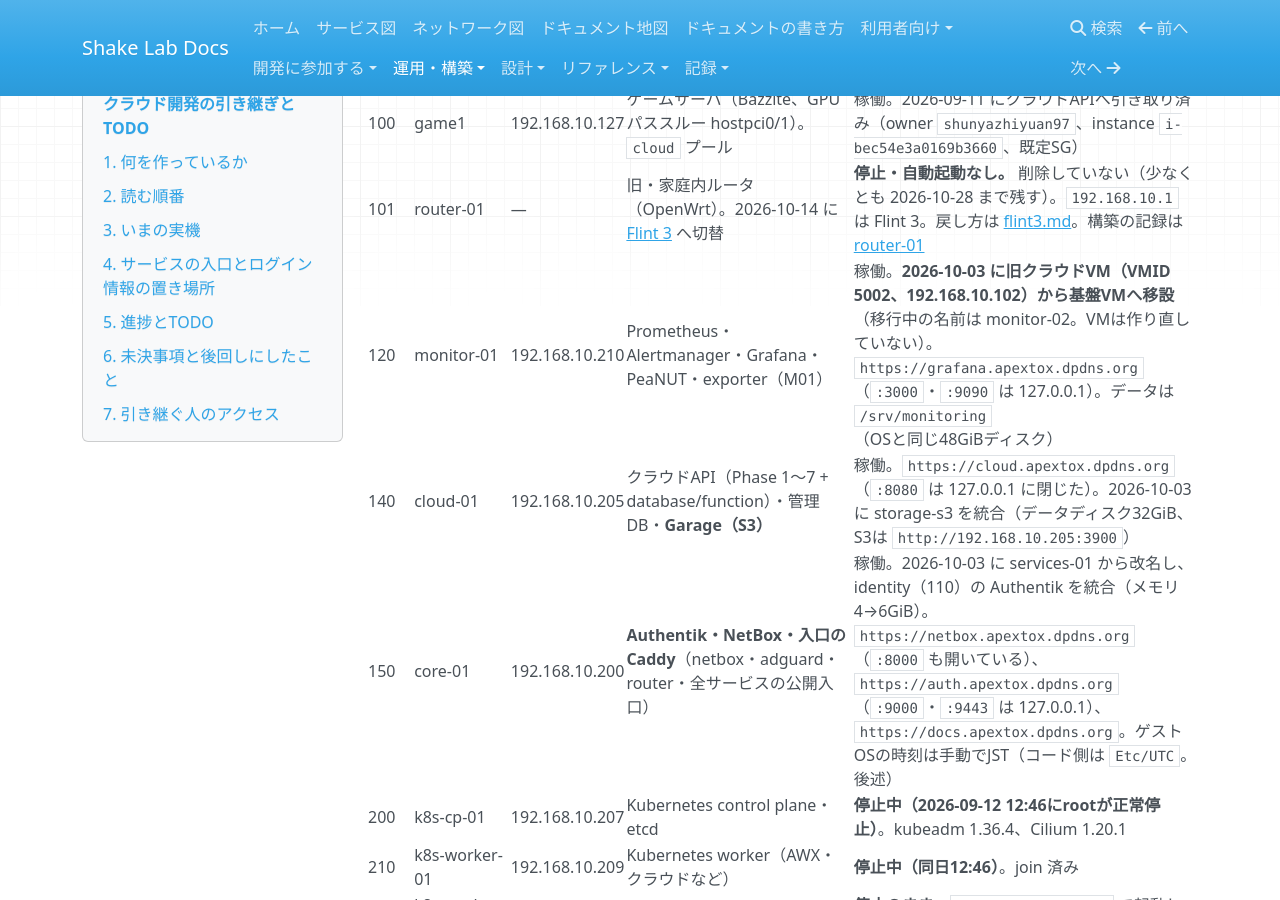
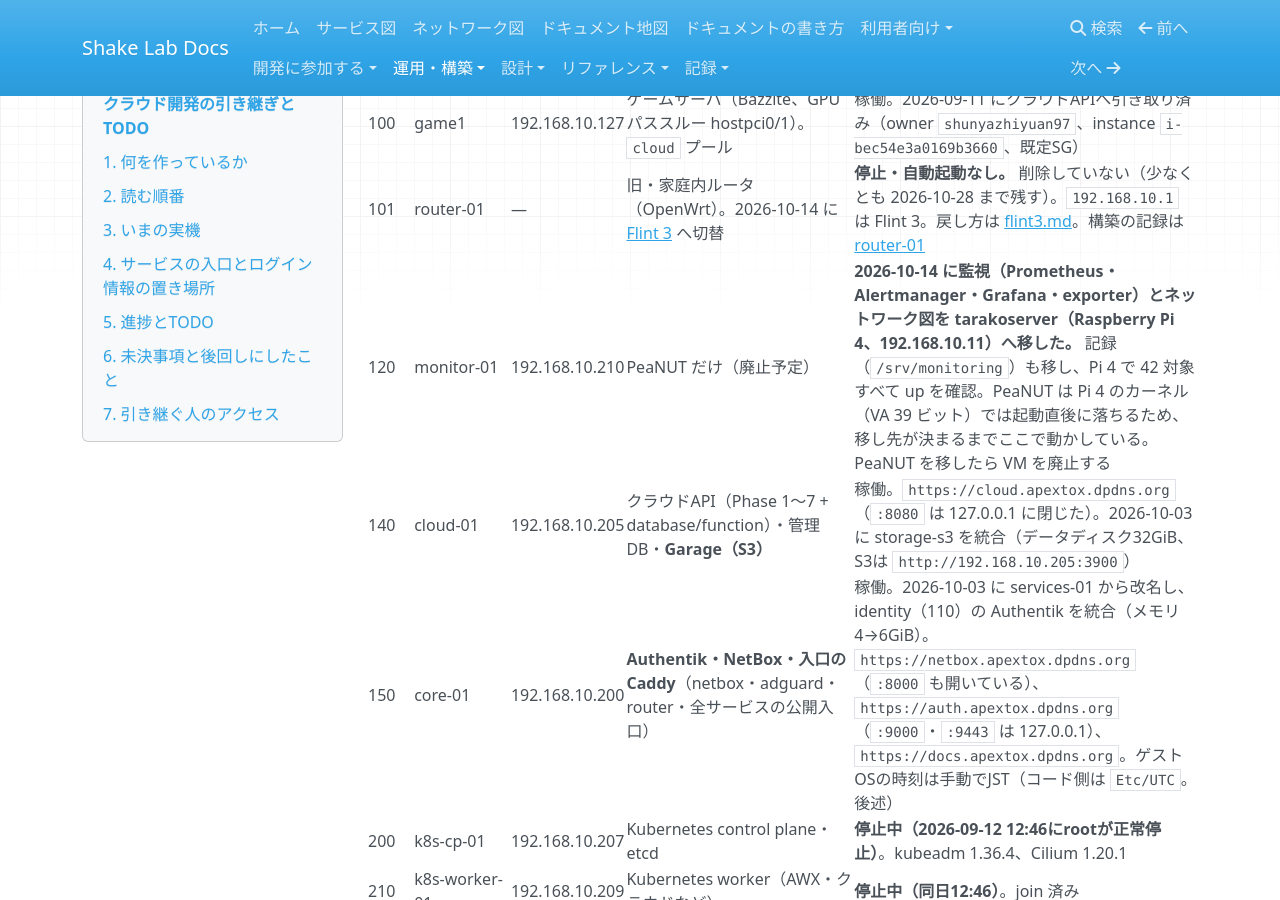
Before and after one commit to rurutheGeek/shake-cloud, an MkDocs documentation site: the page built from docs/operations/handover.md, in a window 1280 px wide and 900 px high, scrolled down 2398 px. Built offline with MkDocs 1.6.1, drawn with Linux system fonts in a browser that asks for light colours; nearby versions of some CDN libraries; a script that is not in the unit is left out.

Commit message:
feat(monitoring): 監視とネットワーク図を tarakoserver へ移し、PeaNUT だけ monitor-01 に残す
Co-Authored-By: Claude Opus 5.5 <noreply@anthropic.com>

```diff
--- a/docs/assets/js/service-map-data.js
+++ b/docs/assets/js/service-map-data.js
@@ -249,7 +249,21 @@ window.SERVICE_MAP = {
      "sso": true,
      "upstream": "127.0.0.1:8096",
      "url": "https://netmap.apextox.dpdns.org/"
-    },
+    }
+   ]
+  },
+  {
+   "address": "192.168.10.210",
+   "docs": [
+    {
+     "path": "operations/power/",
+     "title": "電源と UPS"
+    }
+   ],
+   "kind": "base",
+   "name": "monitor-01",
+   "role": "PeaNUT（廃止予定。移し先が決まるまで）",
+   "services": [
     {
      "description": "UPSのREST。HomarrのUPSウィジェット用",
      "docs": [
@@ -261,7 +275,7 @@ window.SERVICE_MAP = {
      "name": "PeaNUT",
      "route": [
       "core-01",
-      "tarakoserver"
+      "monitor-01"
      ],
      "sso": false,
      "upstream": "127.0.0.1:8080",
--- a/docs/operations/handover.md
+++ b/docs/operations/handover.md
@@ -52,7 +52,7 @@ Proxmox ホストは `apextox`（`https://192.168.10.10:8006`、PVE 9.2.2）で
 | --- | --- | --- | --- | --- |
 | 100 | game1 | 192.168.10.127 | ゲームサーバ（Bazzite、GPUパススルー hostpci0/1）。`cloud` プール | 稼働。2026-09-11 にクラウドAPIへ引き取り済み（owner `shunyazhiyuan97`、instance `i-bec54e3a0169b3660`、既定SG） |
 | 101 | router-01 | — | 旧・家庭内ルータ（OpenWrt）。2026-10-14 に [Flint 3](flint3.md) へ切替 | **停止・自動起動なし。** 削除していない（少なくとも 2026-10-28 まで残す）。`192.168.10.1` は Flint 3。戻し方は [flint3.md](flint3.md)。構築の記録は [router-01](router.md) |
-| 120 | monitor-01 | 192.168.10.210 | Prometheus・Alertmanager・Grafana・PeaNUT・exporter（M01） | 稼働。**2026-10-03 に旧クラウドVM（VMID 5002、192.168.10.102）から基盤VMへ移設**（移行中の名前は monitor-02。VMは作り直していない）。`https://grafana.apextox.dpdns.org`（`:3000`・`:9090` は 127.0.0.1）。データは `/srv/monitoring`（OSと同じ48GiBディスク） |
+| 120 | monitor-01 | 192.168.10.210 | PeaNUT だけ（廃止予定） | **2026-10-14 に監視（Prometheus・Alertmanager・Grafana・exporter）とネットワーク図を tarakoserver（Raspberry Pi 4、192.168.10.11）へ移した。** 記録（`/srv/monitoring`）も移し、Pi 4 で 42 対象すべて up を確認。PeaNUT は Pi 4 のカーネル（VA 39 ビット）では起動直後に落ちるため、移し先が決まるまでここで動かしている。PeaNUT を移したら VM を廃止する |
 | 140 | cloud-01 | 192.168.10.205 | クラウドAPI（Phase 1〜7 + database/function）・管理DB・**Garage（S3）** | 稼働。`https://cloud.apextox.dpdns.org`（`:8080` は 127.0.0.1 に閉じた）。2026-10-03 に storage-s3 を統合（データディスク32GiB、S3は `http://192.168.10.205:3900`） |
 | 150 | core-01 | 192.168.10.200 | **Authentik・NetBox・入口の Caddy**（netbox・adguard・router・全サービスの公開入口） | 稼働。2026-10-03 に services-01 から改名し、identity（110）の Authentik を統合（メモリ 4→6GiB）。`https://netbox.apextox.dpdns.org`（`:8000` も開いている）、`https://auth.apextox.dpdns.org`（`:9000`・`:9443` は 127.0.0.1）、`https://docs.apextox.dpdns.org`。ゲストOSの時刻は手動でJST（コード側は `Etc/UTC`。後述） |
 | 200 | k8s-cp-01 | 192.168.10.207 | Kubernetes control plane・etcd | **停止中（2026-09-12 12:46にrootが正常停止）**。kubeadm 1.36.4、Cilium 1.20.1 |
--- a/stacks/docs/service-map.yaml
+++ b/stacks/docs/service-map.yaml
@@ -36,6 +36,12 @@ vms:
     services:
       - {name: Prometheus, description: メトリクスの収集とアラート, docs: [operations/monitoring.md]}
       - {name: Alertmanager, description: アラートの通知, docs: [operations/monitoring.md]}
+  - name: monitor-01
+    kind: base
+    role: PeaNUT（廃止予定。移し先が決まるまで）
+    address: 192.168.10.210
+    docs: [operations/power.md]
+    services: []
   - name: apps-01
     kind: cloud
     role: 入口のハブ・パスワード・家電
```
Also changed, not shown: 3 other files.
